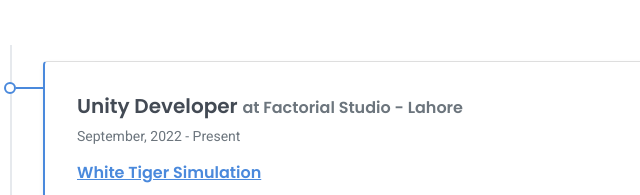
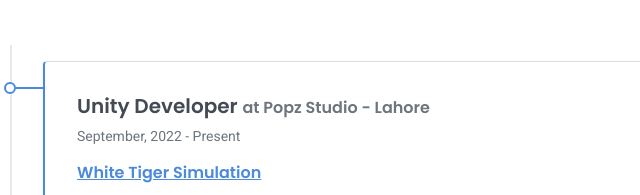
Before and after one commit to Humayun-Imtiaz/portfolio, a plain HTML site: page index.html in a window 1280 px wide. Shown: the part 1198-1393 px from the top of the page, 160-800 px from the left. Drawn offline with Linux system fonts and the light colour scheme.

Commit message:
Update index.html

```diff
--- a/index.html
+++ b/index.html
@@ -127,7 +127,7 @@ modular and scalable code.</p>
     <div class="timeline">
       <div class="timeline-card timeline-card-primary card shadow-sm">
         <div class="card-body">
-          <div class="h5 mb-1">Unity Developer <span class="text-muted h6">at Factorial Studio - Lahore</span></div>
+          <div class="h5 mb-1">Unity Developer <span class="text-muted h6">at Popz Studio - Lahore</span></div>
           <div class="text-muted text-small mb-2">September, 2022 - Present</div>
           <div><h6><ui><a href="https://play.google.com/store/apps/details?id=com.cbg.white.tiger.family.life.survival.game">White Tiger Simulation</a></ul></h6>
             <ul>It is a simulation game made using the Malber’s Animal Controller (MAC). It is a game in which you control a tiger and go
```
